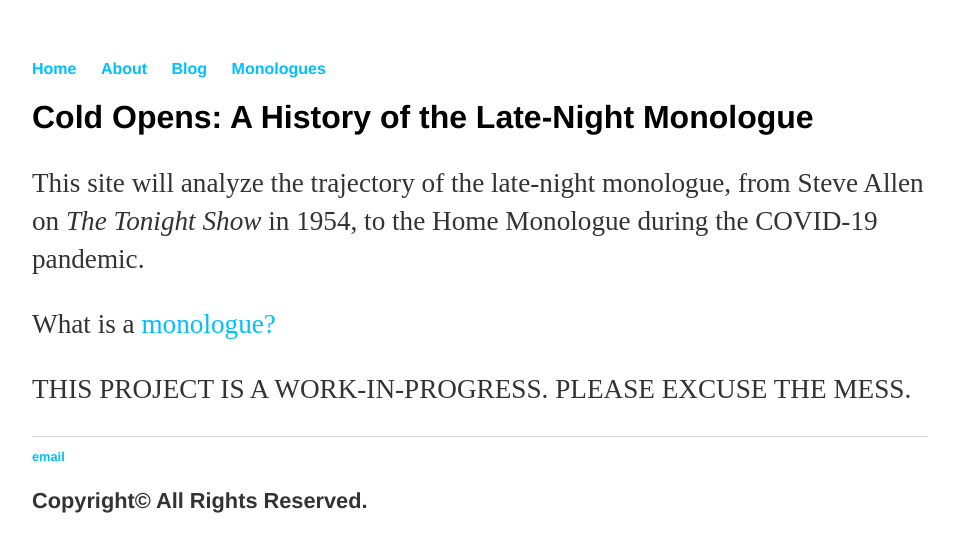
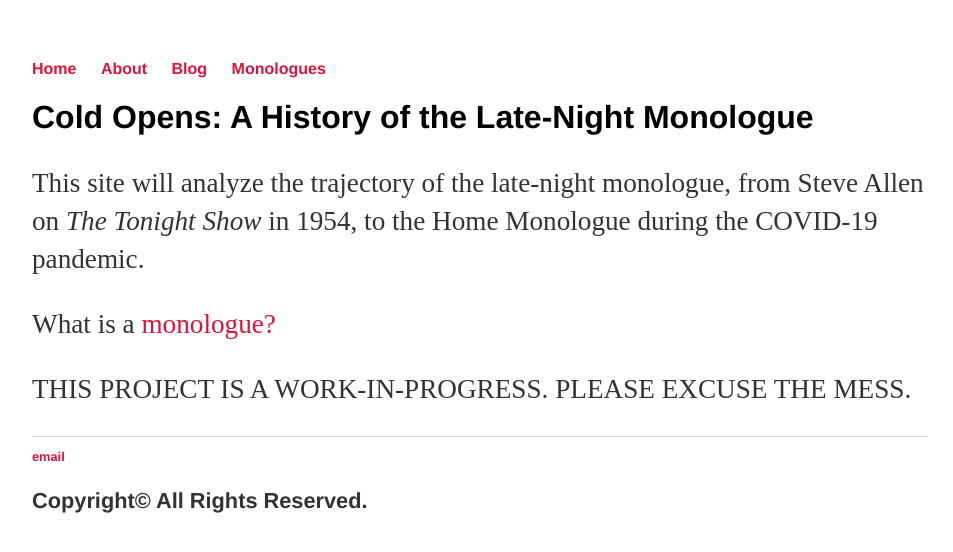
Before and after one commit to andersonshumate/andersonshumate.github.io, a Jekyll site: the page built from index.html, in a window 1280 px wide. Shown: the top 552 px of the page, without its empty margins (160-1113 px from the left). Built offline with Jekyll 4.4.1, drawn with Linux system fonts in a browser that asks for light colours.

Commit message:
Update main.css

```diff
--- a/css/main.css
+++ b/css/main.css
@@ -14,7 +14,7 @@ nav ul li, footer ul li {
 }
 a {
     text-decoration: none;
-    color: #00BFFF;
+    color: #DC143C;
 }
 a:hover {
     text-decoration: underline;
```
